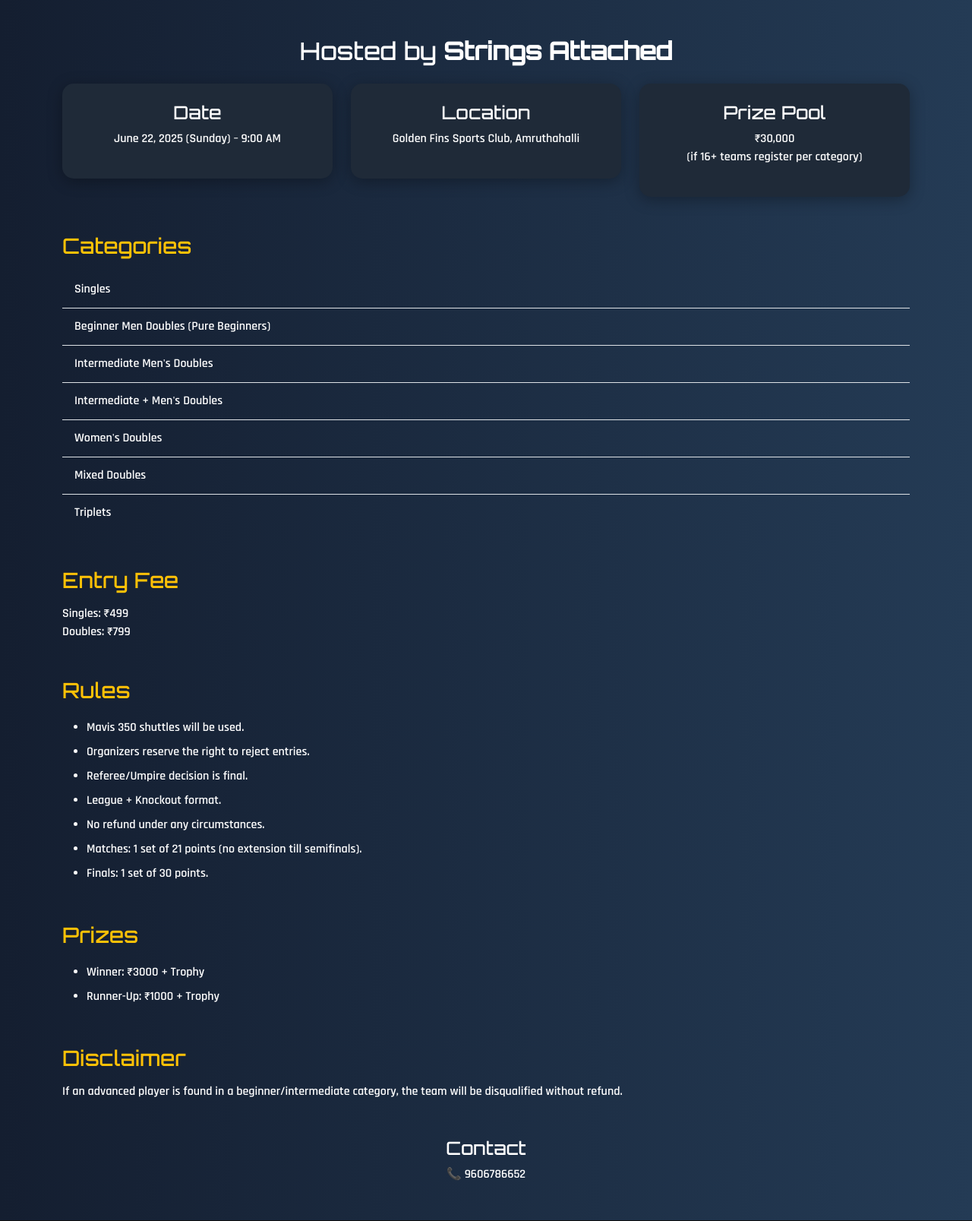
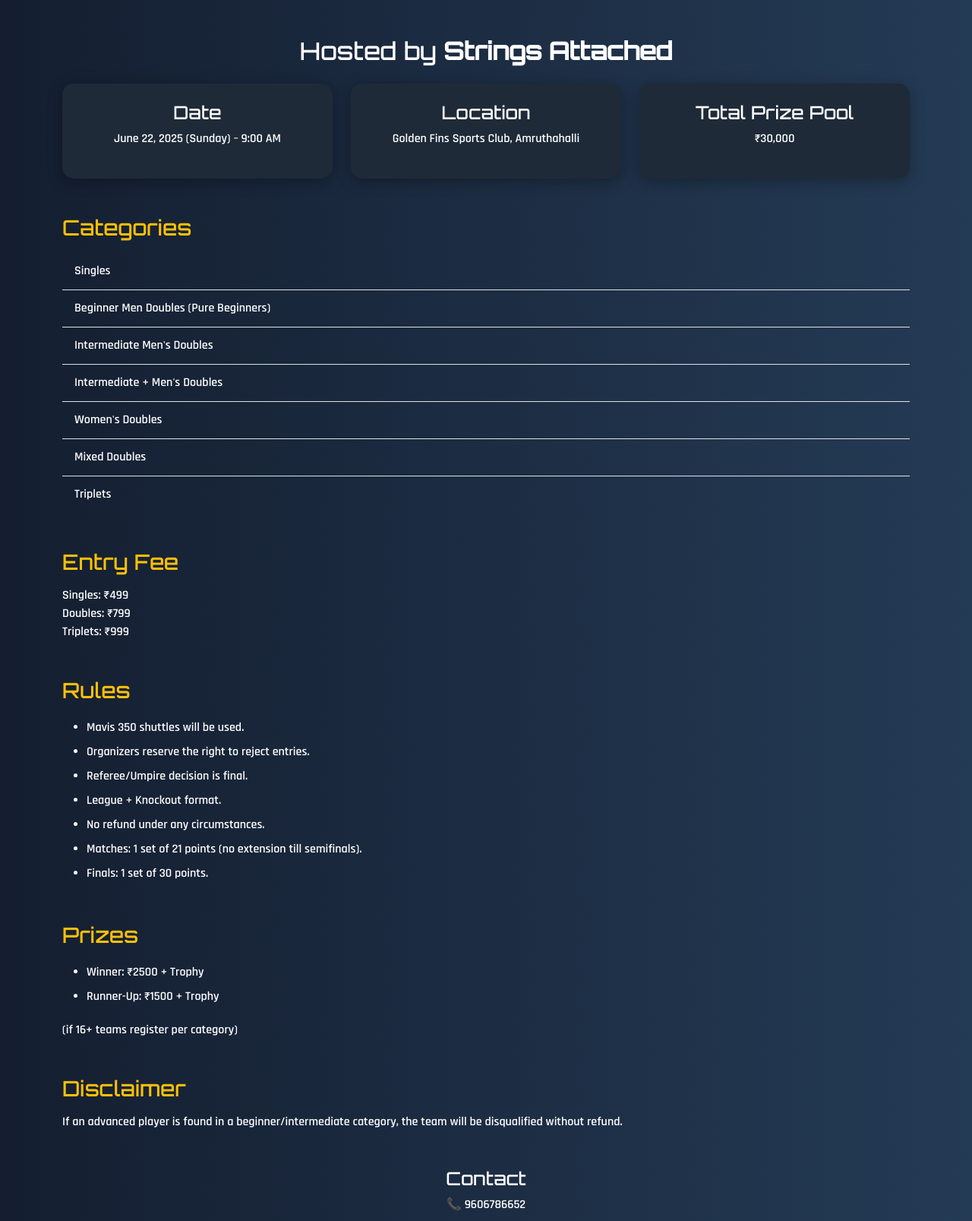
Before and after one commit to habelash/tournment, a Django app: page / in a window 1280 px wide. Shown: the part 480-2087 px from the top of the page at 76% size. Run offline with Django 5.2, Linux system fonts and the light colour scheme.

Commit message:
Update price

```diff
--- a/registration/templates/home.html
+++ b/registration/templates/home.html
@@ -117,8 +117,8 @@
       </div>
       <div class="col-md-4">
         <div class="card">
-          <h4>Prize Pool</h4>
-          <p><strong>₹30,000</strong><br>(if 16+ teams register per category)</p>
+          <h4>Total Prize Pool</h4>
+          <p><strong>₹30,000</strong></p>
         </div>
       </div>
     </div>
@@ -139,7 +139,7 @@
 
   <section class="container my-5">
     <h3 class="mb-3 text-warning">Entry Fee</h3>
-    <p><strong>Singles:</strong> ₹499<br><strong>Doubles:</strong> ₹799</p>
+    <p><strong>Singles:</strong> ₹499<br><strong>Doubles:</strong> ₹799<br><strong>Triplets:</strong> ₹999</p>
   </section>
 
   <section class="container my-5">
@@ -158,9 +158,10 @@
   <section class="container my-5">
     <h3 class="mb-3 text-warning">Prizes</h3>
     <ul>
-      <li>Winner: ₹3000 + Trophy</li>
-      <li>Runner-Up: ₹1000 + Trophy</li>
+      <li>Winner: ₹2500 + Trophy</li>
+      <li>Runner-Up: ₹1500 + Trophy</li>
     </ul>
+    (if 16+ teams register per category)
   </section>
 
   <section class="container my-5">
```
